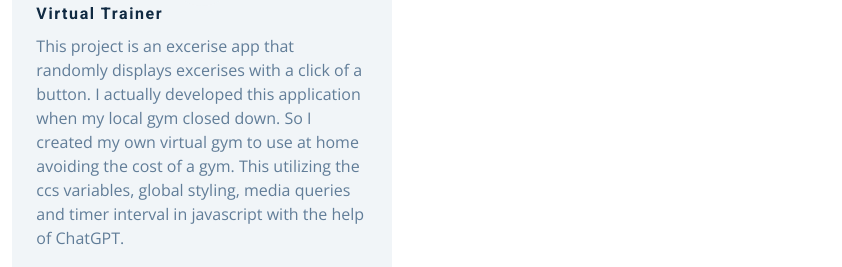
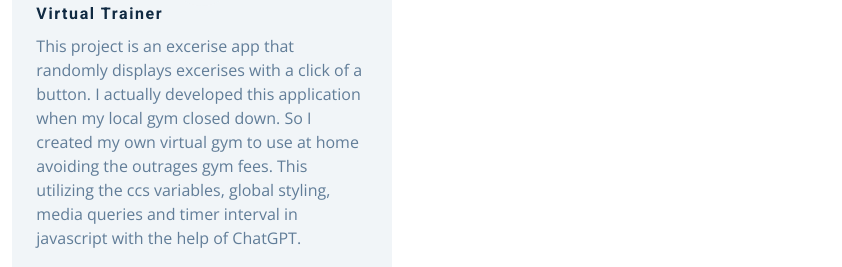
Before and after one commit to jcdova/portfolio2023, a plain HTML site: page projects.html in a window 1280 px wide. Shown: the part 1411-1678 px from the top of the page, 438-1280 px from the left. Drawn offline with nearby package versions, Linux system fonts and the light colour scheme.

Commit message:
updating project desciption

```diff
--- a/projects.html
+++ b/projects.html
@@ -232,7 +232,7 @@
               This project is an excerise app that randomly displays excerises
               with a click of a button. I actually developed this application
               when my local gym closed down. So I created my own virtual gym to
-              use at home avoiding the cost of a gym. This utilizing the ccs
+              use at home avoiding the outrages gym fees. This utilizing the ccs
               variables, global styling, media queries and timer interval in
               javascript with the help of ChatGPT.
             </p>
```
